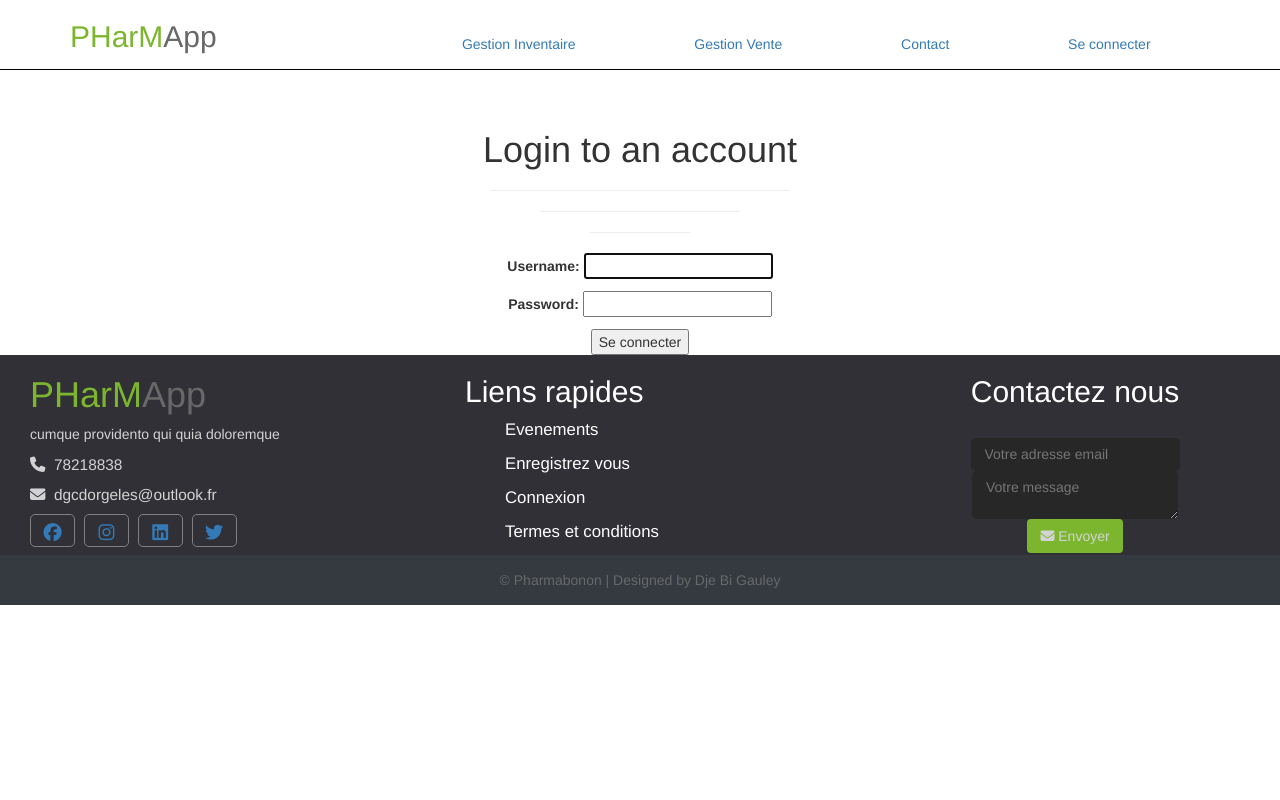
After one commit to Esther-Coulibaly/Pharmapp, a Django app: page /connexion/ in a window 1280 px wide. The commit adds this page. Run offline with Django 3.2, Linux system fonts and the light colour scheme; some libraries are stand-ins or nearby versions.

Commit message:
end of the index page and the login/logout part

```diff
--- a/Pharmapp/settings.py
+++ b/Pharmapp/settings.py
@@ -124,3 +124,4 @@ STATICFILES_DIRS = [
     os.path.join(PROJECT_PATH, 'static')
 ]
 LOGOUT_REDIRECT_URL = '/'
+LOGIN_REDIRECT_URL = '/'
--- a/core/static/css/style.css
+++ b/core/static/css/style.css
@@ -1,12 +1,9 @@
 /* general*/
-body{
+html, body{
     font-family: lucida sans;
 }
 /* Header */
 
-.sections{
-    padding: 20px 0;
-}
 .overlay{
     position: absolute;
     top: 0;
@@ -29,9 +26,7 @@ header i.icon{
     z-index: 10;
     display: none;
 }
-header .logo h2{
-    font-size: 35px;
-}
+
 header nav .nav-list{
     list-style: none;
     display: flex;
@@ -48,20 +43,8 @@ header nav .nav-list .list a{
 header nav .nav-list .list a:hover{
     color: #7cb62f;
 }
-@media (max-width:575px){
-    header nav .nav-list{
-        display: none;
-        text-align: center;
-        padding: 0;
-    }
-    header .logo{
-        text-align: center;
-    }
-    header i.icon:single-button{
-        position: absolute;
-        display: block;
-    }
-}
+
+
 
 .home{
     height: 500px;
--- /dev/null
+++ b/core/static/css/style1.css
@@ -0,0 +1,126 @@
+html, body{
+    height: 100%;
+    font-family: lucida sans;
+}
+header .logo span{
+    color: #686868;
+}
+.btn-big{
+    padding: .7rem 1.3rem;
+    line-height: 1.3rem;
+    background: #7cb62f;
+}
+header .logo{
+    color: #7cb62f;
+}
+@media (max-width:575px){
+    header nav .nav-list{
+        display: none;
+        text-align: center;
+        padding: 0;
+    }
+    header .logo{
+        text-align: center;
+    }
+    header i.icon:single-button{
+        position: absolute;
+        display: block;
+    }
+}
+/* Header */
+
+.sections{
+    min-height: 100%;
+    padding: 20px 0;
+}
+/* space for footer css code */
+.footer{
+    background: #303036;
+    color: #d3d3d3;
+    height: 250px;
+    position: relative;
+}
+.footer .footer-content{
+    height: 200px;
+    display: flex;
+}
+
+.footer .footer-content .contact .contact-input{
+    display: block;
+    border-radius: 5px;
+    background: #272727;
+    color: #bebdbd;
+    margin-bottom: 0px;
+    line-height: 1.5rem;
+    padding: .9rem 1.4rem;
+    border: none;
+}
+.footer .footer-content .contact .contact-input:focus {
+    background: #1a1a1a;
+}
+.footer .footer-bottom{
+    background: #343a40;
+    color: #686868;
+    height: 50px;
+    width: 100%;
+    text-align: center;
+    position: absolute;
+    bottom: 0px;
+    left: 0px;
+    padding-top: 15px;
+}
+.footer .footer-content .footer-section{
+    flex: 1; /* ce flex = 1 permet de donner exactement le mm espace a chaque personne  */
+    padding: 5px;
+    padding-top: 0px;
+}
+.footer .footer-content h1,
+.footer .footer-content h2{
+    color:  white;
+}
+.footer .footer-content .about {
+    padding-left: 30px;
+}
+.footer .footer-content .about h1 span{
+    color: #7cb62f;
+}
+.footer .footer-content .footer-section .logo-text{
+    color: #686868;
+}
+.footer .footer-content .about .contact span{
+    display: block;
+    font-size: 1.1em;
+    margin-bottom: 8px;
+}
+.footer .footer-content .links {
+    padding-left: 30px;
+}
+.footer .footer-content .links ul a {
+    display: block;
+    color: white;
+    margin-bottom: 10px;
+    font-size: 1.2em;
+    transition: all .5s;
+}
+.footer .footer-content .links ul a:hover {
+    color: white;
+    margin-left: 15px;
+    transition: all .5s;
+}
+.footer .footer-content .about .socials a{
+    border: 1px solid grey;
+    width: 45px;
+    height: 41;
+    padding-top: 5px;
+    margin-right: 5px;
+    text-align: center;
+    display: inline-block;
+    font-size: 1.3em;
+    border-radius: 5px;
+    transition: all .3s;
+}
+.footer .footer-content .about .socials a:hover{
+    border: 1px solid white;
+    color: white;
+    transition: all .3s;
+}
--- a/core/templates/index.html
+++ b/core/templates/index.html
@@ -4,13 +4,15 @@
     {% load static %}
     <meta charset="UTF-8">
     <link rel="stylesheet" href="{% static '/css/style.css' %}">
+    <link rel="stylesheet" href="{% static '/css/style1.css' %}">
     <link rel="stylesheet" href="{% static '/css/bootstrap.css' %}">
     <link rel="stylesheet" href="{% static '/css/bootstrap.min.css' %}">
-
+    <script src="https://kit.fontawesome.com/3f99847030.js" crossorigin="anonymous"></script>
     <meta name="viewport" content="width=device-width, initial-scale=1.0">
     <title>{% block title %} Page de Garde{% endblock %}</title>
 </head>
 <body>
+    <!-- header -->
     <header>
         <div class="container">
             <div class="row">
@@ -18,7 +20,7 @@
                </i>
                 <div class="col-md-3 col-xs-12">
                     <div class="logo">
-                        <h2>Phrce Bonon</h2>
+                        <h2>PHarM<span>App</span></h2>
                     </div>
                 </div>
                 <nav class="col-md-9 col-xs-12">
@@ -30,7 +32,7 @@
                         <li class="list"> <a href="#">Hi, {{request.user.username}}</a></li>
                         <li class="list"> <a href="#">Deconnexion</a></li>
                         {% else %}
-                        <li class="list"> <a href="#">Se connecter</a></li>
+                        <li class="list"> <a href="{% url 'core:connexion' %}">Se connecter</a></li>
                         {% endif %}
                     </ul>
                 </nav>
@@ -39,7 +41,7 @@
         </div>
     </header>
 {% block content %}
-
+    <!--  section -->
     <section class="sections home text-center">
         <div class="overlay">
             <div class="home-content">
@@ -55,15 +57,60 @@
         </div>
 
     </section>
-    <blockquote class="blockquote">
-        <p class="mb-0">Lorem ipsum dolor sit amet, consectetur adipiscing elit. Integer posuere erat a ante.</p>
-        <footer class="blockquote-footer">Someone famous in <cite title="Source Title">Source Title</cite></footer>
-      </blockquote>
+    {% endblock %}
+    <!-- Footer -->
+    <div class="footer">
+        <div class="footer-content">
+            <div class="footer-section about">
+                <h1 class="logo-text"> <span>PHarM</span>App</h1>
+                <p>  cumque providento qui quia doloremque
+                     </p>
+                <div class="contact">
+                <span><i class="fas fa-phone"></i>&nbsp; 78218838</span>
+                <span><i class="fas fa-envelope"></i>&nbsp; dgcdorgeles@outlook.fr</span>
+            </div>
+            <div class="socials">
+                <a href="#"><i class="fab fa-facebook"></i></a>
+                <a href="#"><i class="fab fa-instagram"></i></a>
+                <a href="#"><i class="fab fa-linkedin"></i></a>
+                <a href="#"><i class="fab fa-twitter"></i></a>
+            </div>
+            </div>
 
+            <div class="footer-section links">
+
+                    <h2>Liens rapides</h2>
+                <ul>
+                    <a href="#">Evenements</a>
+                    <a href="{% url 'core:enregistrement' %}">Enregistrez vous</a>
+                    <a href="{% url 'core:connexion' %}">Connexion</a>
+                    <a href="#">Termes et conditions </a>
+                </ul>
+
+
+            </div>
+            <div class="footer-section contact">
+                <center>
+                    <h2>Contactez nous</h2>
+                <br>
+                <form action="" name="email">
+                    <input type="email" name="email" class="text-input contact-input" placeholder="Votre adresse email">
+                     <textarea name="message" class="tex-input contact-input" placeholder="Votre message"></textarea>
+                     <button type="submit" class="btn btn-big">
+                         <i class="fas fa-envelope"></i> Envoyer</button>
+                </form>
+                </center>
+
+            </div>
+        </div>
+        <div class="footer-bottom">
+            &copy; Pharmabonon | Designed by Dje Bi Gauley
+        </div>
+        </div>
 
     <script src="{% static '/js/jqery-3.5.1.min.js' %}"></script>
     <script src="{% static '/js/bootstrap.js' %}"></script>
     <script src="{% static '/js/main.js' %}"></script>
-    {% endblock %}
+
 </body>
 </html>
--- /dev/null
+++ b/core/templates/registration/login.html
@@ -0,0 +1,21 @@
+{% extends 'index.html' %}
+{% load static%}
+{% block title %}Connexion{% endblock %}
+{%  block content %}
+<center>
+    <link rel="stylesheet" href="{% static 'log in.css' %}">
+     <div class="register">
+         <form method="POST">
+             <br><br>
+         <div><h1 id="create">Login to an account</h1><hr width="300px"><hr width="200px"><hr width="100px"> </div>
+             <div class="register-inter">
+    {% csrf_token %}
+    {{ form.as_p }}
+            <button class="submit">Se connecter</button>
+                  </div>
+    </form>
+     </div>
+</center>
+
+
+{% endblock %}
--- a/core/urls.py
+++ b/core/urls.py
@@ -9,5 +9,6 @@ app_name = 'core'
 urlpatterns = [
     path('', index, name='intro'),
     path('connexion/', LoginView.as_view(), name='connexion'),
-
+    path('deconnexion/', LogoutView.as_view(), name='deconnexion'),
+    path('enregistrer/', enregistrer_user, name='enregistrement'),
 ]
```
Also changed, not shown: core/templates/registration/register.html (added, +21 -0 lines), core/views.py (+12 -1 lines), db.sqlite3.
